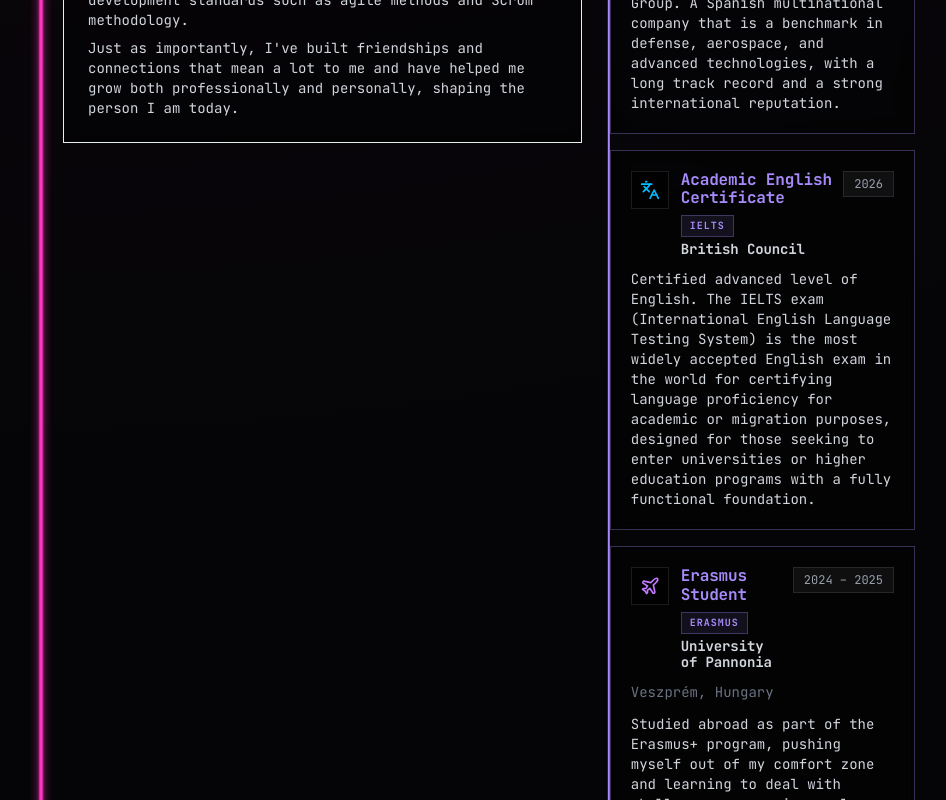
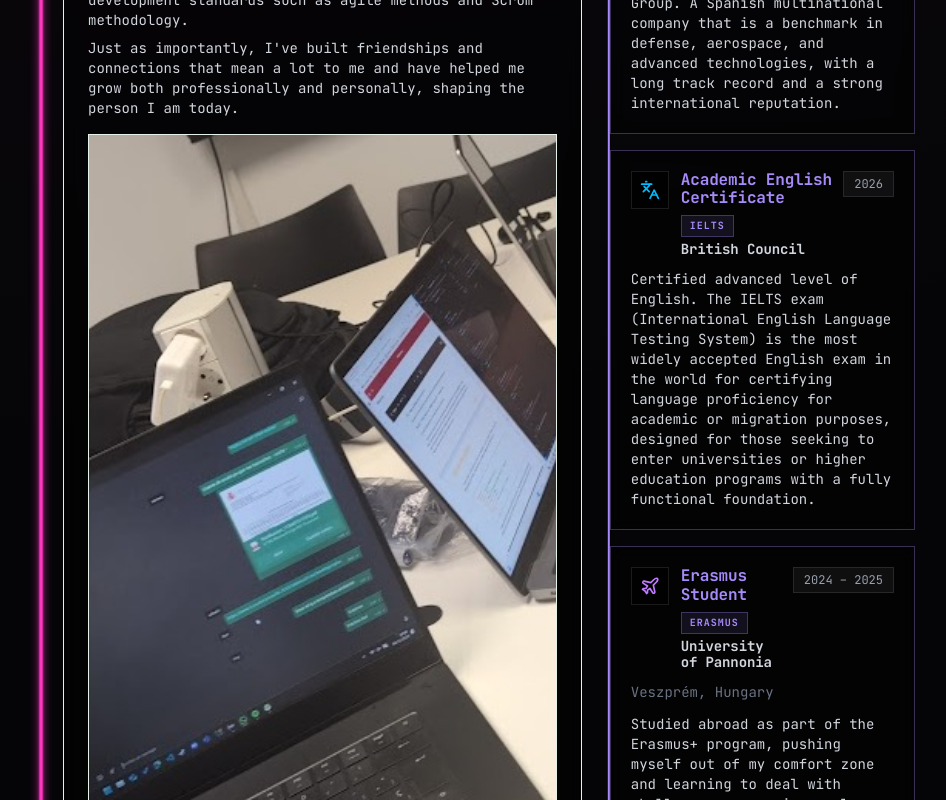
Before and after one commit to IvanSevill/IvanSevill, a React (Vite) app: page / in a window 1280 px wide. Shown: the part 2560-3360 px from the top of the page, without its empty margins (173-1119 px from the left). Built offline with nearby package versions, Linux system fonts and the light colour scheme.

Commit message:
Añadir imagen

```diff
--- a/src/components/Experience.jsx
+++ b/src/components/Experience.jsx
@@ -43,6 +43,7 @@ const Experience = () => {
             meta: t('experience.student.period'),
             location: t('experience.student.location'),
             description: t('experience.student.desc', { returnObjects: true }),
+            image: '/images/SoftwEng.jpeg',
             icon: <GitCommit size={24} className="text-[var(--accent-primary)]" />,
             badges: [t('experience.git.main')],
             current: true,
--- a/src/components/GitTimeline/GitTimeline.jsx
+++ b/src/components/GitTimeline/GitTimeline.jsx
@@ -86,7 +86,7 @@ const Badges = ({ item, color }) => (
 const DefaultCard = ({ item, color, compact }) => {
     const lines = Array.isArray(item.description) ? item.description : item.description ? [item.description] : [];
     return (
-        <div className={`h-full border bg-black/40 backdrop-blur-sm ${compact ? 'p-5' : 'p-6'}`} style={{ borderColor: `${color}55` }}>
+        <div className={`h-full flex flex-col border bg-black/40 backdrop-blur-sm ${compact ? 'p-5' : 'p-6'}`} style={{ borderColor: `${color}55` }}>
             <div className="flex flex-col md:flex-row md:items-start justify-between gap-2 mb-3">
                 <div className="flex items-start gap-3">
                     {item.icon && <div className="p-2 bg-black/60 border border-white/10 shrink-0">{item.icon}</div>}
@@ -109,6 +109,11 @@ const DefaultCard = ({ item, color, compact }) => {
                 <ul className="list-disc list-inside text-gray-300 space-y-2 text-sm">
                     {lines.map((l, i) => <li key={i}>{l}</li>)}
                 </ul>
+            )}
+            {item.image && (
+                <div className="mt-4 flex-1 min-h-[180px] overflow-hidden border" style={{ borderColor: `${color}33` }}>
+                    <img src={item.image} alt={item.title || ''} className="w-full h-full object-cover" loading="lazy" />
+                </div>
             )}
         </div>
     );
@@ -233,7 +238,7 @@ const BranchRow = ({ row, isLast, accent, surface, colorFor, renderItem, mergedF
             <Spine accent={accent} surface={surface} isLast={isLast} />
 
             <div className="flex-1 min-w-0 relative" style={{ zIndex: 10 }}>
-                <div className="flex items-start" style={{ gap: COL_GAP }}>
+                <div className="flex items-stretch" style={{ gap: COL_GAP }}>
                     <div ref={mainRef} className="min-w-0" style={{ flex: '1.7 1 0%' }}>{renderItem(row.backbone, false)}</div>
                     {laneGroups.map((g, i) => {
                         const color = colorFor(g.items[0]);
```
Also changed, not shown: public/images/SoftwEng.jpeg (added), src/components/GitTimeline/README.md.
